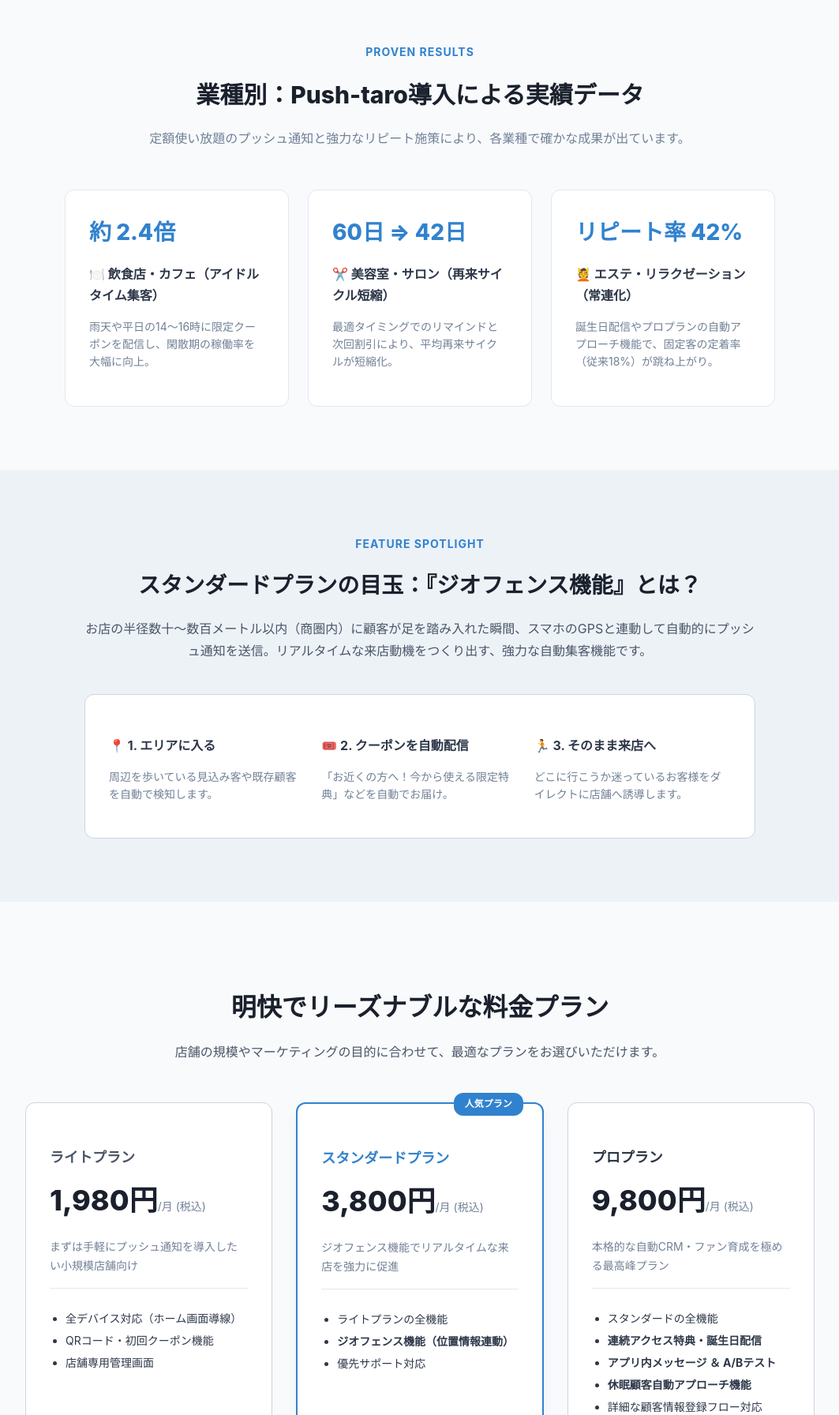
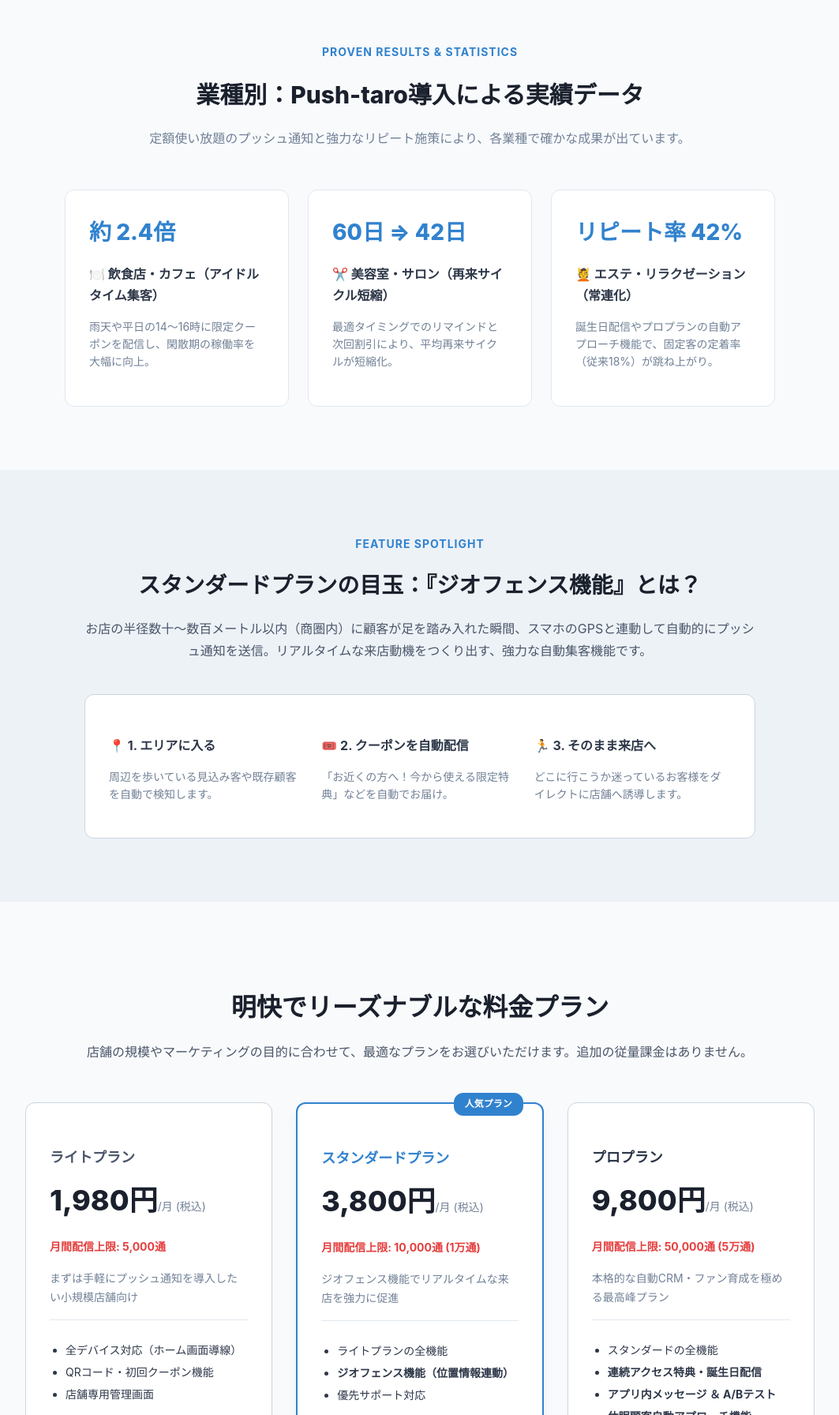
Before and after one commit to thellcishii-lang/push-taro, a Next.js app: page /lp in a window 1280 px wide. Shown: the part 1929-3721 px from the top of the page at 79% size, without its empty margins (108-1171 px from the left). Built offline with nearby package versions, Linux system fonts and the light colour scheme.

Commit message:
Update page.tsx

```diff
--- a/app/lp/page.tsx
+++ b/app/lp/page.tsx
@@ -101,7 +101,7 @@ export default function LandingPage() {
       <section style={{ maxWidth: '900px', margin: '80px auto', padding: '0 20px' }}>
         <div style={{ textAlign: 'center', marginBottom: '50px' }}>
           <span style={{ color: '#3182ce', fontWeight: '700', fontSize: '14px', textTransform: 'uppercase', letterSpacing: '1px' }}>
-            Proven Results
+            Proven Results & Statistics
           </span>
           <h2 style={{ fontSize: '30px', fontWeight: '800', color: '#1a202c', margin: '16px 0 10px 0' }}>
             業種別：Push-taro導入による実績データ
@@ -170,7 +170,7 @@ export default function LandingPage() {
         </div>
       </section>
 
-      {/* 料金プランセクション */}
+      {/* 料金プランセクション（配信上限数明記版） */}
       <section id="pricing" style={{ background: '#f8fafc', padding: '80px 20px' }}>
         <div style={{ maxWidth: '1000px', margin: '0 auto' }}>
           <div style={{ textAlign: 'center', marginBottom: '50px' }}>
@@ -178,7 +178,7 @@ export default function LandingPage() {
               明快でリーズナブルな料金プラン
             </h2>
             <p style={{ color: '#4a5568', fontSize: '16px' }}>
-              店舗の規模やマーケティングの目的に合わせて、最適なプランをお選びいただけます。
+              店舗の規模やマーケティングの目的に合わせて、最適なプランをお選びいただけます。追加の従量課金はありません。
             </p>
           </div>
 
@@ -191,6 +191,9 @@ export default function LandingPage() {
                 <div style={{ fontSize: '36px', fontWeight: '800', color: '#1a202c', marginBottom: '16px' }}>
                   1,980円<span style={{ fontSize: '14px', color: '#718096', fontWeight: 'normal' }}>/月 (税込)</span>
                 </div>
+                <p style={{ fontSize: '14px', color: '#e53e3e', fontWeight: '700', marginBottom: '16px' }}>
+                  月間配信上限: 5,000通
+                </p>
                 <p style={{ fontSize: '14px', color: '#718096', marginBottom: '24px', borderBottom: '1px solid #e2e8f0', paddingBottom: '16px' }}>
                   まずは手軽にプッシュ通知を導入したい小規模店舗向け
                 </p>
@@ -220,6 +223,9 @@ export default function LandingPage() {
                 <div style={{ fontSize: '36px', fontWeight: '800', color: '#1a202c', marginBottom: '16px' }}>
                   3,800円<span style={{ fontSize: '14px', color: '#718096', fontWeight: 'normal' }}>/月 (税込)</span>
                 </div>
+                <p style={{ fontSize: '14px', color: '#e53e3e', fontWeight: '700', marginBottom: '16px' }}>
+                  月間配信上限: 10,000通 (1万通)
+                </p>
                 <p style={{ fontSize: '14px', color: '#718096', marginBottom: '24px', borderBottom: '1px solid #e2e8f0', paddingBottom: '16px' }}>
                   ジオフェンス機能でリアルタイムな来店を強力に促進
                 </p>
@@ -246,6 +252,9 @@ export default function LandingPage() {
                 <div style={{ fontSize: '36px', fontWeight: '800', color: '#1a202c', marginBottom: '16px' }}>
                   9,800円<span style={{ fontSize: '14px', color: '#718096', fontWeight: 'normal' }}>/月 (税込)</span>
                 </div>
+                <p style={{ fontSize: '14px', color: '#e53e3e', fontWeight: '700', marginBottom: '16px' }}>
+                  月間配信上限: 50,000通 (5万通)
+                </p>
                 <p style={{ fontSize: '14px', color: '#718096', marginBottom: '24px', borderBottom: '1px solid #e2e8f0', paddingBottom: '16px' }}>
                   本格的な自動CRM・ファン育成を極める最高峰プラン
                 </p>
```
